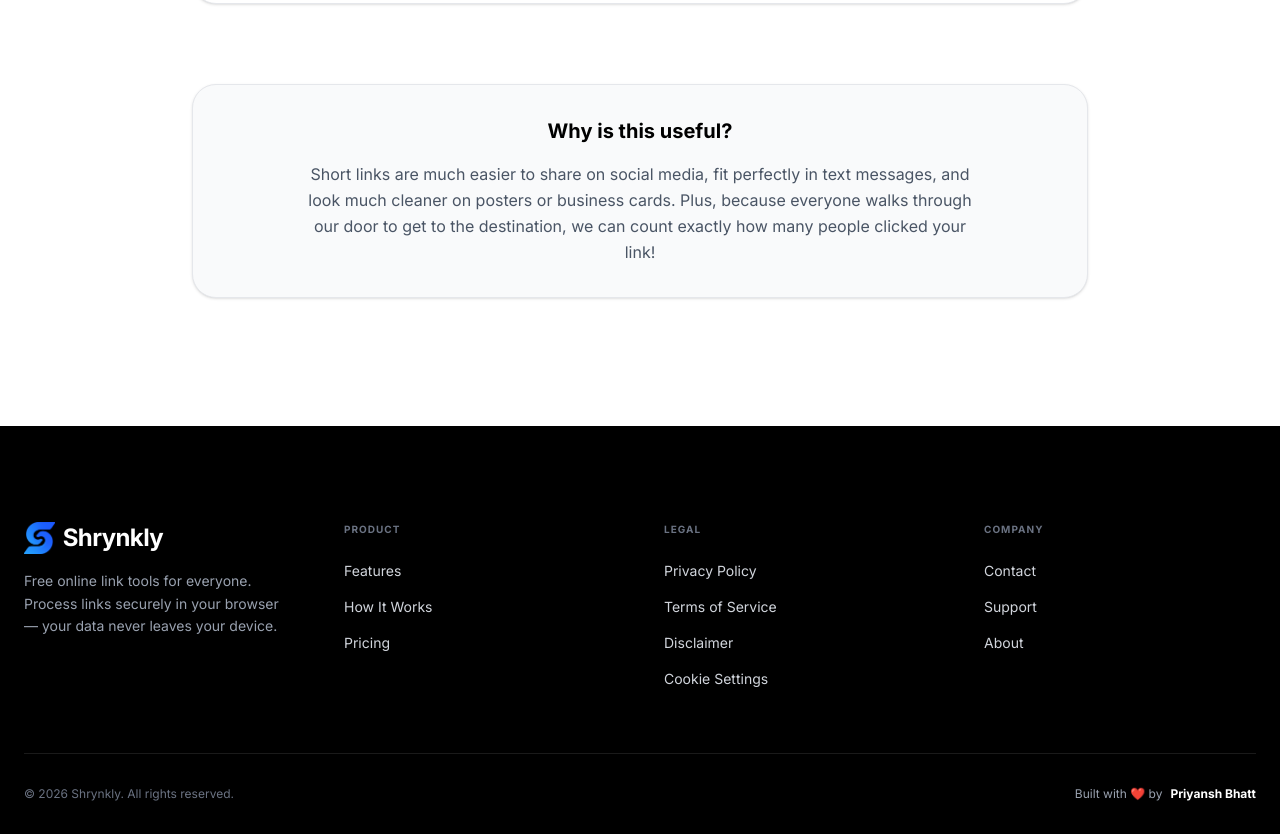
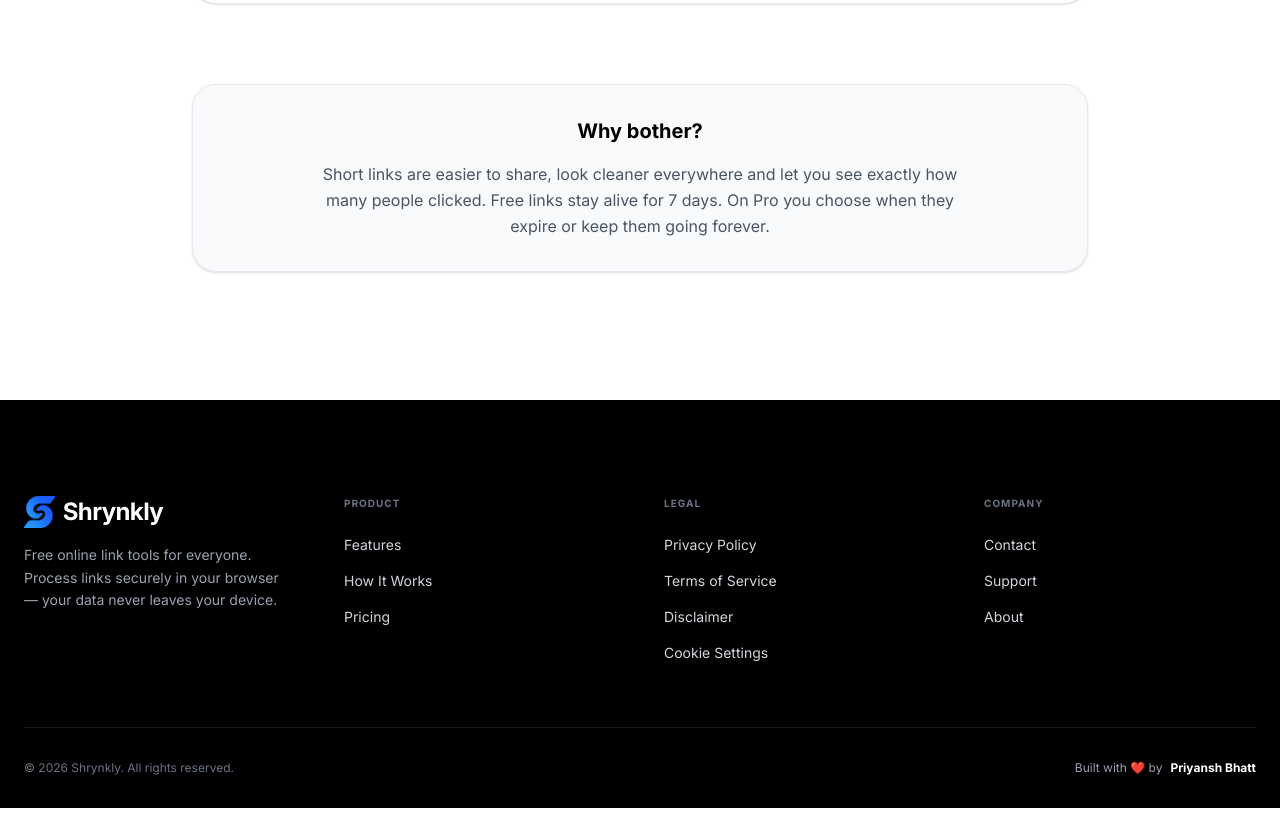
Before and after one commit to thepriyanshbhatt/Shrynkly-URL-Shortner, a React (Vite) app in the folder frontend/: page /how-it-works in a window 1280 px wide. Shown: the part 1405-2239 px from the top of the page. After the commit the page ends 2213 px from the top, so only its background shows below. Built offline with nearby package versions, Linux system fonts and the light colour scheme.

Commit message:
feat: Update Why Bother section text

```diff
--- a/frontend/src/pages/HowItWorks.jsx
+++ b/frontend/src/pages/HowItWorks.jsx
@@ -86,9 +86,9 @@ export default function HowItWorks() {
         </div>
 
         <div className="mt-20 p-8 bg-gray-50 dark:bg-[#0a0a0a] rounded-3xl border border-gray-200 dark:border-white/20 text-center hover:border-gray-400 dark:hover:border-white/40 transition-all duration-300 hover:-translate-y-1 shadow-sm hover:shadow-xl dark:hover:shadow-[0_10px_30px_rgba(255,255,255,0.05)]">
-          <h3 className="text-xl font-bold text-black dark:text-white mb-4">Why is this useful?</h3>
+          <h3 className="text-xl font-bold text-black dark:text-white mb-4">Why bother?</h3>
           <p className="text-gray-600 dark:text-gray-400 leading-relaxed max-w-2xl mx-auto">
-            Short links are much easier to share on social media, fit perfectly in text messages, and look much cleaner on posters or business cards. Plus, because everyone walks through our door to get to the destination, we can count exactly how many people clicked your link!
+            Short links are easier to share, look cleaner everywhere and let you see exactly how many people clicked. Free links stay alive for 7 days. On Pro you choose when they expire or keep them going forever.
           </p>
         </div>
       </div>
```
